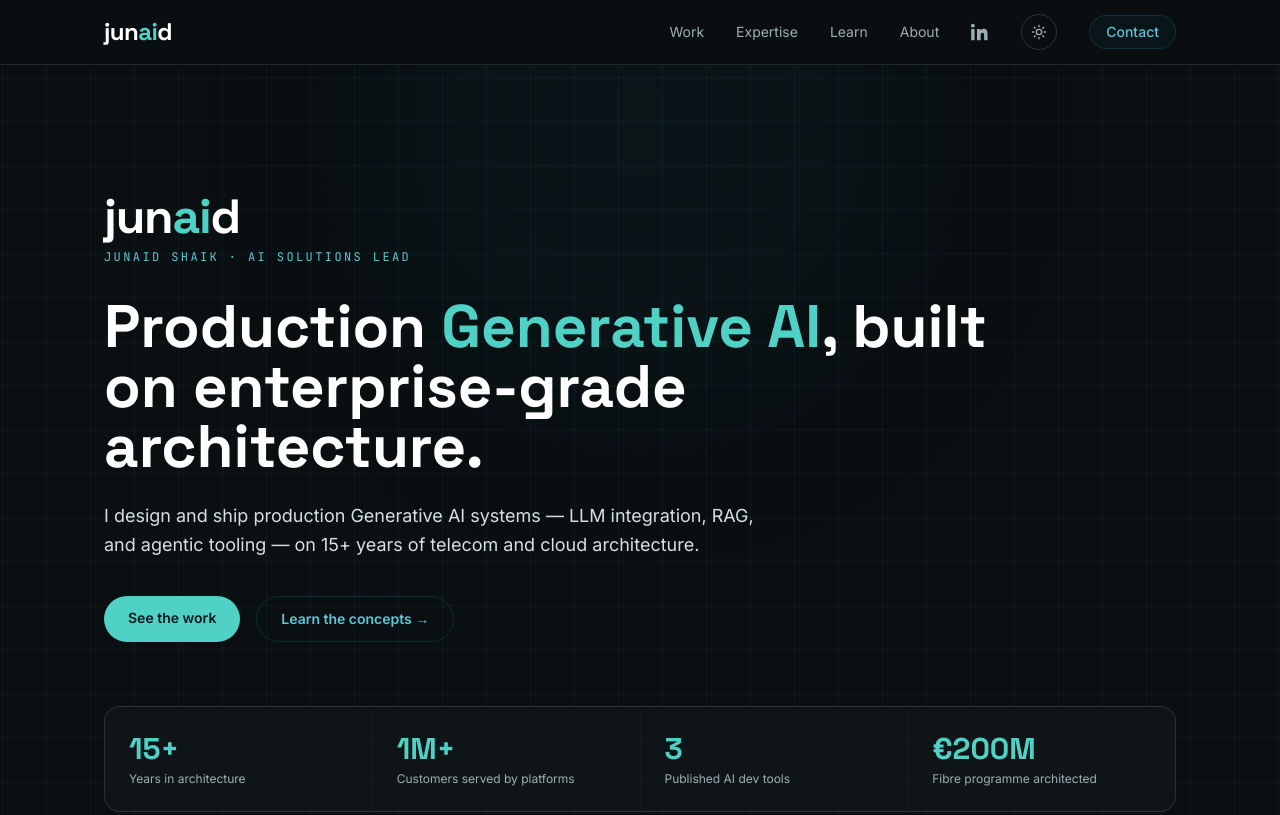
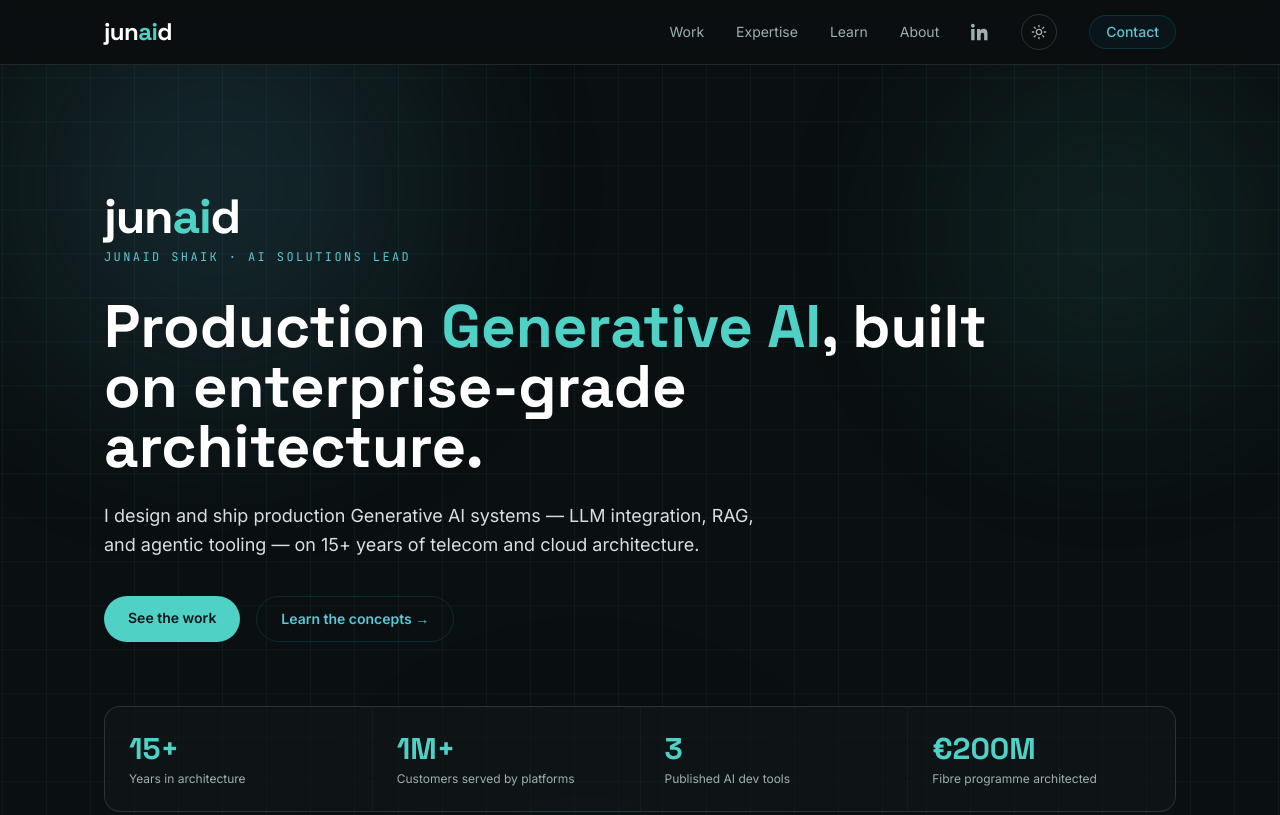
Before and after one commit to saajunaid/jun-ai-d, a Next.js app: page / in a window 1280 px wide. Shown: the top 815 px of the page. Built offline with nearby package versions, Linux system fonts and the light colour scheme.

Commit message:
Add animated aurora glow to hero (Perplexity-style, CSS-only)
Three slow-drifting blurred glows, theme-aware, reduced-motion safe.

Co-Authored-By: Claude Opus 4.8 <noreply@anthropic.com>

```diff
--- a/app/globals.css
+++ b/app/globals.css
@@ -82,6 +82,49 @@ body {
   }
 }
 
+/* aurora glow (hero background) */
+.aurora {
+  position: absolute;
+  inset: 0;
+  z-index: 0;
+  overflow: hidden;
+  pointer-events: none;
+}
+html.light .aurora { opacity: 0.6; }
+.aurora-blob {
+  position: absolute;
+  border-radius: 9999px;
+  filter: blur(90px);
+  will-change: transform, opacity;
+}
+.aurora-1 {
+  width: 38rem; height: 38rem; top: -12rem; left: -6rem;
+  background: radial-gradient(circle, rgb(var(--accent-soft) / 0.22), transparent 65%);
+  animation: aurora-a 24s ease-in-out infinite;
+}
+.aurora-2 {
+  width: 32rem; height: 32rem; top: -6rem; right: -5rem;
+  background: radial-gradient(circle, rgb(var(--accent-strong) / 0.20), transparent 65%);
+  animation: aurora-b 30s ease-in-out infinite;
+}
+.aurora-3 {
+  width: 30rem; height: 30rem; bottom: -14rem; left: 28%;
+  background: radial-gradient(circle, rgb(var(--accent) / 0.20), transparent 65%);
+  animation: aurora-c 27s ease-in-out infinite;
+}
+@keyframes aurora-a {
+  0%, 100% { transform: translate(-8%, -6%) scale(1); opacity: 0.85; }
+  50% { transform: translate(10%, 8%) scale(1.18); opacity: 1; }
+}
+@keyframes aurora-b {
+  0%, 100% { transform: translate(6%, -4%) scale(1.1); opacity: 0.7; }
+  50% { transform: translate(-8%, 10%) scale(0.95); opacity: 1; }
+}
+@keyframes aurora-c {
+  0%, 100% { transform: translate(0, 10%) scale(1); opacity: 0.6; }
+  50% { transform: translate(-6%, -8%) scale(1.2); opacity: 0.95; }
+}
+
 /* scroll reveal */
 .reveal {
   opacity: 0;
@@ -95,7 +138,8 @@ body {
 
 @media (prefers-reduced-motion: reduce) {
   html { scroll-behavior: auto; }
-  .animate-fade-up { animation: none !important; }
+  .animate-fade-up,
+  .aurora-blob { animation: none !important; }
   .reveal {
     opacity: 1 !important;
     transform: none !important;
--- a/app/page.tsx
+++ b/app/page.tsx
@@ -8,14 +8,15 @@ import {
   concepts,
 } from "@/lib/content";
 import { Reveal } from "@/components/Reveal";
+import { Aurora } from "@/components/Aurora";
 
 export default function Home() {
   return (
     <>
       {/* ===== HERO ===== */}
-      <section className="relative overflow-hidden">
-        <div className="pointer-events-none absolute -top-40 left-1/2 h-[28rem] w-[28rem] -translate-x-1/2 rounded-full bg-teal-400/10 blur-[120px]" />
-        <div className="container-x relative py-24 md:py-32">
+      <section className="relative isolate overflow-hidden">
+        <Aurora />
+        <div className="container-x relative z-10 py-24 md:py-32">
           <div className="mb-8 animate-fade-up">
             <div className="font-display text-4xl font-bold lowercase tracking-tight text-fg md:text-5xl">
               jun<span className="text-mint">ai</span>d
--- /dev/null
+++ b/components/Aurora.tsx
@@ -0,0 +1,10 @@
+// Subtle animated aurora glow for hero backgrounds (CSS-only, theme-aware).
+export function Aurora() {
+  return (
+    <div className="aurora" aria-hidden="true">
+      <span className="aurora-blob aurora-1" />
+      <span className="aurora-blob aurora-2" />
+      <span className="aurora-blob aurora-3" />
+    </div>
+  );
+}
```
